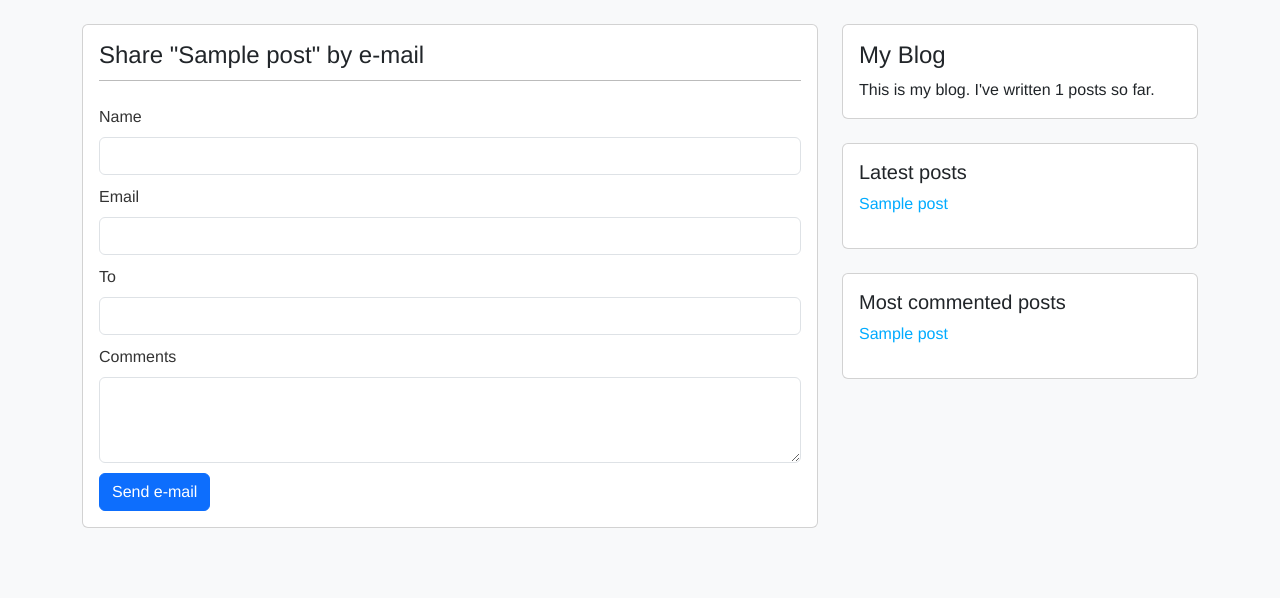
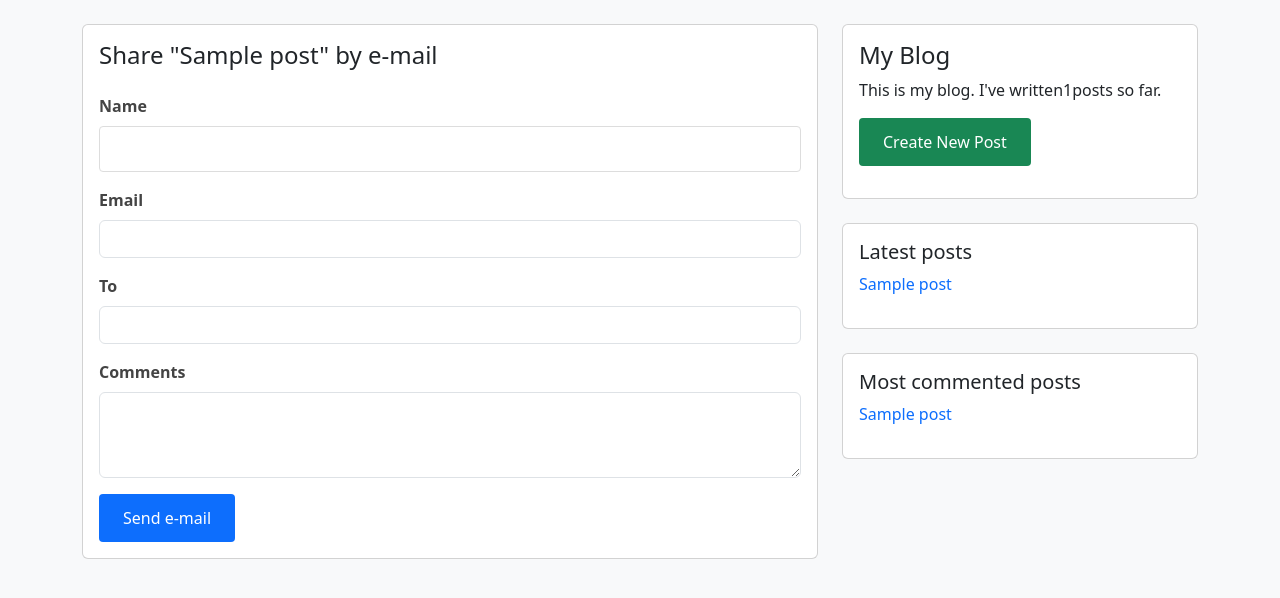
Before and after one commit to AlexeyBasak/Project_blog, a Django app: page /1/share/ in a window 1280 px wide. Shown: the top 598 px of the page. Run offline with Django 4.2, Linux system fonts and the light colour scheme; tables that the repository leaves empty hold one stand-in row (values such as "Sample post").

Commit message:
New functions

```diff
--- a/blog/forms.py
+++ b/blog/forms.py
@@ -1,5 +1,5 @@
 from django import forms
-from blog.models import Comment
+from blog.models import Comment, Post
 
 class EmailPostForm(forms.Form):
     name = forms.CharField(max_length=25)
@@ -12,3 +12,13 @@ class CommentForm(forms.ModelForm):
     class Meta:
         model = Comment
         fields = ['name', 'email', 'body']
+
+
+class AddPostForm(forms.ModelForm):
+    class Meta:
+        model = Post
+        fields = ['title', 'author', 'body']
+        widgets = {
+            'title': forms.TextInput(attrs={'class': 'form-control'}),
+            'body': forms.Textarea(attrs={'class': 'form-control', 'rows': 5}),
+        }
--- a/blog/models.py
+++ b/blog/models.py
@@ -25,7 +25,7 @@ class Post(models.Model):
     created = models.DateTimeField(auto_now_add=True)
     updated = models.DateTimeField(auto_now=True)
     status = models.CharField(
-        max_length=2, choices=Status.choices, default=Status.DRAFT
+        max_length=2, choices=Status.choices, default=Status.PUBLISHED
     )
     tags = TaggableManager()
     objects = models.Manager()
--- a/blog/static/blog/css/blog.css
+++ b/blog/static/blog/css/blog.css
@@ -1,97 +1,158 @@
-body {
-  margin: 0;
-  padding: 0;
-  font-family: helvetica, sans-serif;
+/* Основные стили формы */
+.form-container {
+    max-width: 600px;
+    margin: 2rem auto;
+    padding: 2rem;
+    background: #fff;
+    border-radius: 8px;
+    box-shadow: 0 0 10px rgba(0,0,0,0.1);
 }
 
-a {
-  color: #00abff;
-  text-decoration: none;
+.form-field {
+    margin-bottom: 1.5rem;
 }
 
-h1 {
-  font-weight: normal;
-  border-bottom: 1px solid #bbb;
-  padding: 0 0 10px 0;
+.form-field label {
+    display: block;
+    margin-bottom: 0.5rem;
+    font-weight: 500;
 }
 
-h2 {
-  font-weight: normal;
-  margin: 30px 0 0;
+.form-field input[type="text"],
+.form-field textarea {
+    width: 100%;
+    padding: 0.75rem;
+    border: 1px solid #ddd;
+    border-radius: 4px;
+    font-size: 1rem;
 }
 
-#content {
-  float: left;
-  width: 60%;
-  padding: 0 0 0 30px;
+.form-field textarea {
+    min-height: 150px;
+    resize: vertical;
 }
 
-#sidebar {
-  float: right;
-  width: 30%;
-  padding: 10px;
-  background: #efefef;
-  height: 100%;
+/* Кнопки */
+.form-actions {
+    display: flex;
+    gap: 1rem;
+    margin-top: 2rem;
 }
 
-p.date {
-  color: #ccc;
-  font-family: georgia, serif;
-  font-size: 12px;
-  font-style: italic;
+.btn {
+    padding: 0.75rem 1.5rem;
+    border: none;
+    border-radius: 4px;
+    cursor: pointer;
+    font-size: 1rem;
 }
 
-
-.pagination {
-  margin: 40px 0;
-  font-weight: bold;
+.btn-primary {
+    background: #0d6efd;
+    color: white;
 }
 
-label {
-  float: left;
-  clear: both;
-  color: #333;
-  margin-bottom: 4px;
+.btn-secondary {
+    background: #6c757d;
+    color: white;
 }
 
-input,
-textarea {
-  clear: both;
-  float: left;
-  margin: 0 0 10px;
-  background: #ededed;
-  border: 0;
-  padding: 6px 10px;
-  font-size: 12px;
+.post-form-container {
+        max-width: 800px;
+        margin: 0 auto;
+        padding: 20px;
+        background: #f9f9f9;
+        border-radius: 8px;
+        box-shadow: 0 0 10px rgba(0,0,0,0.1);
     }
 
-input[type=submit] {
-  font-weight: bold;
-  background: #00abff;
-  color: #fff;
-  padding: 10px 20px;
-  font-size: 14px;
-  text-transform: uppercase;
+    .form-title {
+        text-align: center;
+        margin-bottom: 30px;
+        color: #333;
     }
 
-.errorlist {
-  color: #cc0033;
-  float: left;
-  clear: both;
-  padding-left: 10px;
+    .form-group {
+        margin-bottom: 25px;
     }
 
-/* comments */
-.comment {
-  padding: 10px;
+    .form-label {
+        display: block;
+        margin-bottom: 8px;
+        font-weight: 600;
+        color: #444;
     }
 
-.comment:nth-child(even) {
-  background: #efefef;
+    input[type="text"],
+    select,
+    textarea {
+        width: 100%;
+        padding: 10px;
+        border: 1px solid #ddd;
+        border-radius: 4px;
+        font-size: 16px;
+        box-sizing: border-box;
     }
 
-.comment .info {
-  font-weight: bold;
-  font-size: 12px;
+    textarea {
+        min-height: 200px;
+        resize: vertical;
+    }
+
+    .form-help-text {
+        font-size: 13px;
         color: #666;
+        margin-top: 5px;
     }
+
+    .form-buttons {
+        display: flex;
+        gap: 15px;
+        margin-top: 30px;
+    }
+
+    .submit-button,
+    .cancel-button {
+        padding: 10px 20px;
+        border: none;
+        border-radius: 4px;
+        font-size: 16px;
+        cursor: pointer;
+        transition: background-color 0.3s;
+    }
+
+    .submit-button {
+        background-color: #4CAF50;
+        color: white;
+    }
+
+    .submit-button:hover {
+        background-color: #45a049;
+    }
+
+    .cancel-button {
+        background-color: #f44336;
+        color: white;
+        text-decoration: none;
+        text-align: center;
+        line-height: normal;
+    }
+
+    .cancel-button:hover {
+        background-color: #d32f2f;
+    }
+
+    .error-message {
+        color: #d32f2f;
+        font-size: 14px;
+        margin-top: 5px;
+    }
+
+    .form-errors {
+        color: #d32f2f;
+        background-color: #fde8e8;
+        padding: 10px;
+        border-radius: 4px;
+        margin-bottom: 20px;
+        border: 1px solid #f5c2c7;
+    }
--- a/blog/templates/blog/base.html
+++ b/blog/templates/blog/base.html
@@ -3,17 +3,21 @@
 <!DOCTYPE html>
 <html lang="en">
   <head>
-    <meta charset="UTF-8">
-    <meta name="viewport" content="width=device-width, initial-scale=1">
-    <title>{% block title %}{% endblock %}</title>
-    <link href="https://cdn.jsdelivr.net/npm/bootstrap@5.3.0/dist/css/bootstrap.min.css" rel="stylesheet">
-    <link href="{% static 'blog/css/blog.css' %}" rel="stylesheet">
+    <meta charset="UTF-8" />
+    <meta name="viewport" content="width=device-width, initial-scale=1" />
+    <title>
+      {% block title %}
+      {% endblock %}
+    </title>
+    <link href="https://cdn.jsdelivr.net/npm/bootstrap@5.3.0/dist/css/bootstrap.min.css" rel="stylesheet" />
+    <link rel="stylesheet" href="{% static 'blog/css/blog.css' %}?v={% now 'U' %}">
   </head>
   <body class="bg-light">
     <div class="container mt-4">
       <div class="row">
         <div class="col-md-8">
           {% block content %}
+
           {% endblock %}
         </div>
         <div class="col-md-4">
@@ -21,8 +25,9 @@
             <div class="card-body">
               <h2 class="card-title h4">My Blog</h2>
               <p class="card-text">
-                            This is my blog. I've written {% total_posts %} posts so far.
+                This is my blog. I've written{% total_posts %}posts so far.
               </p>
+              <a href="{% url 'blog:add_post' %}" class="btn btn-success mb-3">Create New Post</a>
             </div>
           </div>
 
--- a/blog/templates/blog/post/comment.html
+++ b/blog/templates/blog/post/comment.html
@@ -1,6 +1,8 @@
 {% extends 'blog/base.html' %}
 
-{% block title %}Add a comment{% endblock %}
+{% block title %}
+  Add a comment
+{% endblock %}
 
 {% block content %}
   <div class="card">
--- a/blog/templates/blog/post/share.html
+++ b/blog/templates/blog/post/share.html
@@ -1,6 +1,8 @@
 {% extends 'blog/base.html' %}
 
-{% block title %}Share a post{% endblock %}
+{% block title %}
+  Share a post
+{% endblock %}
 
 {% block content %}
   <div class="card">
@@ -17,26 +19,22 @@
 
           <div class="mb-3">
             <label for="{{ form.name.id_for_label }}" class="form-label">{{ form.name.label }}</label>
-                        <input type="text" name="{{ form.name.name }}" id="{{ form.name.id_for_label }}"
-                               class="form-control" value="{{ form.name.value|default_if_none:'' }}">
+            <input type="text" name="{{ form.name.name }}" id="{{ form.name.id_for_label }}" class="form-control" value="{{ form.name.value|default_if_none:'' }}" />
           </div>
 
           <div class="mb-3">
             <label for="{{ form.email.id_for_label }}" class="form-label">{{ form.email.label }}</label>
-                        <input type="email" name="{{ form.email.name }}" id="{{ form.email.id_for_label }}"
-                               class="form-control" value="{{ form.email.value|default_if_none:'' }}">
+            <input type="email" name="{{ form.email.name }}" id="{{ form.email.id_for_label }}" class="form-control" value="{{ form.email.value|default_if_none:'' }}" />
           </div>
 
           <div class="mb-3">
             <label for="{{ form.to.id_for_label }}" class="form-label">{{ form.to.label }}</label>
-                        <input type="email" name="{{ form.to.name }}" id="{{ form.to.id_for_label }}"
-                               class="form-control" value="{{ form.to.value|default_if_none:'' }}">
+            <input type="email" name="{{ form.to.name }}" id="{{ form.to.id_for_label }}" class="form-control" value="{{ form.to.value|default_if_none:'' }}" />
           </div>
 
           <div class="mb-3">
             <label for="{{ form.comments.id_for_label }}" class="form-label">{{ form.comments.label }}</label>
-                        <textarea name="{{ form.comments.name }}" id="{{ form.comments.id_for_label }}"
-                                  class="form-control" rows="3">{{ form.comments.value|default_if_none:'' }}</textarea>
+            <textarea name="{{ form.comments.name }}" id="{{ form.comments.id_for_label }}" class="form-control" rows="3">{{ form.comments.value|default_if_none:'' }}</textarea>
           </div>
 
           <button type="submit" class="btn btn-primary">Send e-mail</button>
--- a/blog/urls.py
+++ b/blog/urls.py
@@ -11,4 +11,7 @@ urlpatterns = [
     path('<int:post_id>/comment/', views.post_comment, name='post_comment'),
     path('posts/<slug:post_slug>/comments/', views.all_post_comments, name='all_post_comments'),
     path('tag/<slug:tag_slug>/', views.post_list, name='post_list_by_tag'),
+    path('comment_delete/<int:comment_id>', views.delete_comment, name='comment_delete'),
+    path('post_delete/<int:post_id>', views.delete_post, name='post_delete'),
+    path('create/', views.AddPost.as_view(), name='add_post'),
 ]
--- a/blog/views.py
+++ b/blog/views.py
@@ -1,14 +1,18 @@
 from django.http import Http404
 from django.shortcuts import get_object_or_404, redirect, render
+from django.urls import reverse_lazy
+from django.views import View
 from blog.models import Post, Comment
 from django.core.paginator import Paginator, EmptyPage, PageNotAnInteger
 from django.views.generic import ListView
-from .forms import EmailPostForm, CommentForm
+from .forms import AddPostForm, EmailPostForm, CommentForm
 from django.core.mail import send_mail
 from django.views.decorators.http import require_POST
 from taggit.models import Tag
 from django.db.models import Count
-
+from django.views.generic import CreateView
+from django.utils import timezone
+from slugify import slugify
 # class PostsListView(ListView):
 #     queryset = Post.published.all()
 #     context_object_name = 'posts'
@@ -114,3 +118,47 @@ def all_post_comments(request, post_slug):
     data = {"post": post, "comments": comments}
 
     return render(request, "blog/post/post_comments.html", context=data)
+
+
+def delete_post(request, post_id):
+    post = get_object_or_404(Post, id=post_id)
+    if request.method == 'POST':
+        post.delete()
+        return redirect('blog:post_list')
+
+    data = {
+        'post': post,
+    }
+    return render(request, 'blog/post/post_confirm_delete.html', context=data)
+
+class AddPost(View):
+    def get(self, request):
+        form = AddPostForm()
+        return render(request, 'blog/post/create_post.html', {'form': form})
+
+    def post(self, request):
+        form = AddPostForm(request.POST)
+        if form.is_valid():
+            post = form.save(commit=False)
+            post.slug = slugify(post.title)
+            post.created = timezone.now()
+            post.updated = timezone.now()
+            post.save()
+            form.save_m2m()
+            return redirect('blog:post_list')
+
+        return render(request, 'blog/post/create_post.html', {'form': form})
+
+
+
+def delete_comment(request, comment_id):
+    comment = get_object_or_404(Comment, id=comment_id)
+    post = comment.post
+    if request.method == 'POST':
+        comment.delete()
+        return redirect(post.get_absolute_url())
+
+    data = {
+        'comment': comment,
+    }
+    return render(request, 'blog/post/comment_confirm_delete.html', context=data)
```
Also changed, not shown: blog/templates/blog/includes/comment_form.html (+6 -15 lines), blog/templates/blog/includes/pagination.html (+3 -9 lines), blog/templates/blog/post/comment_confirm_delete.html (added, +23 -0 lines), blog/templates/blog/post/create_post.html (added, +45 -0 lines), blog/templates/blog/post/detail.html (+11 -15 lines), blog/templates/blog/post/latest_posts.html (+5 -5 lines), blog/templates/blog/post/list.html (+10 -13 lines), blog/templates/blog/post/post_comments.html (+9 -10 lines), blog/templates/blog/post/post_confirm_delete.html (added, +17 -0 lines). Lines whose indentation alone changed are shown as unchanged.
